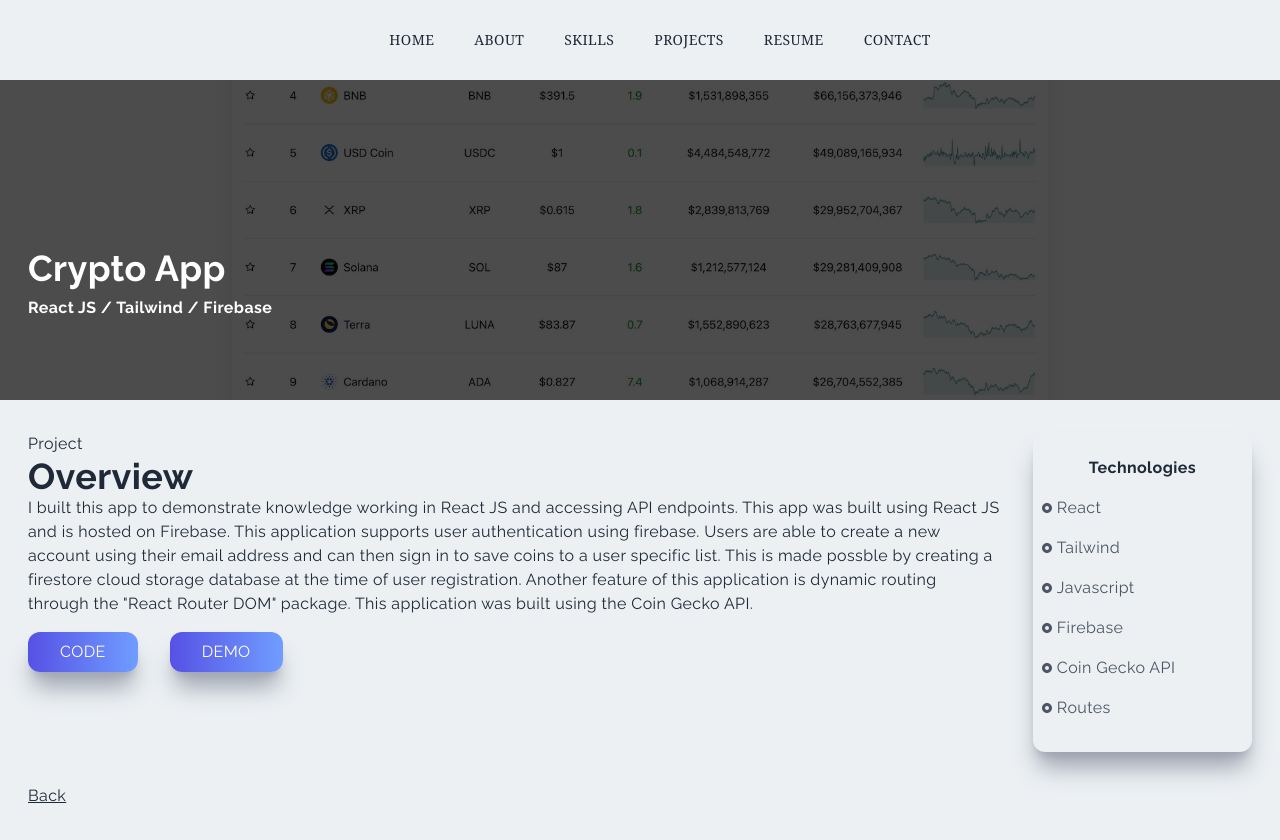
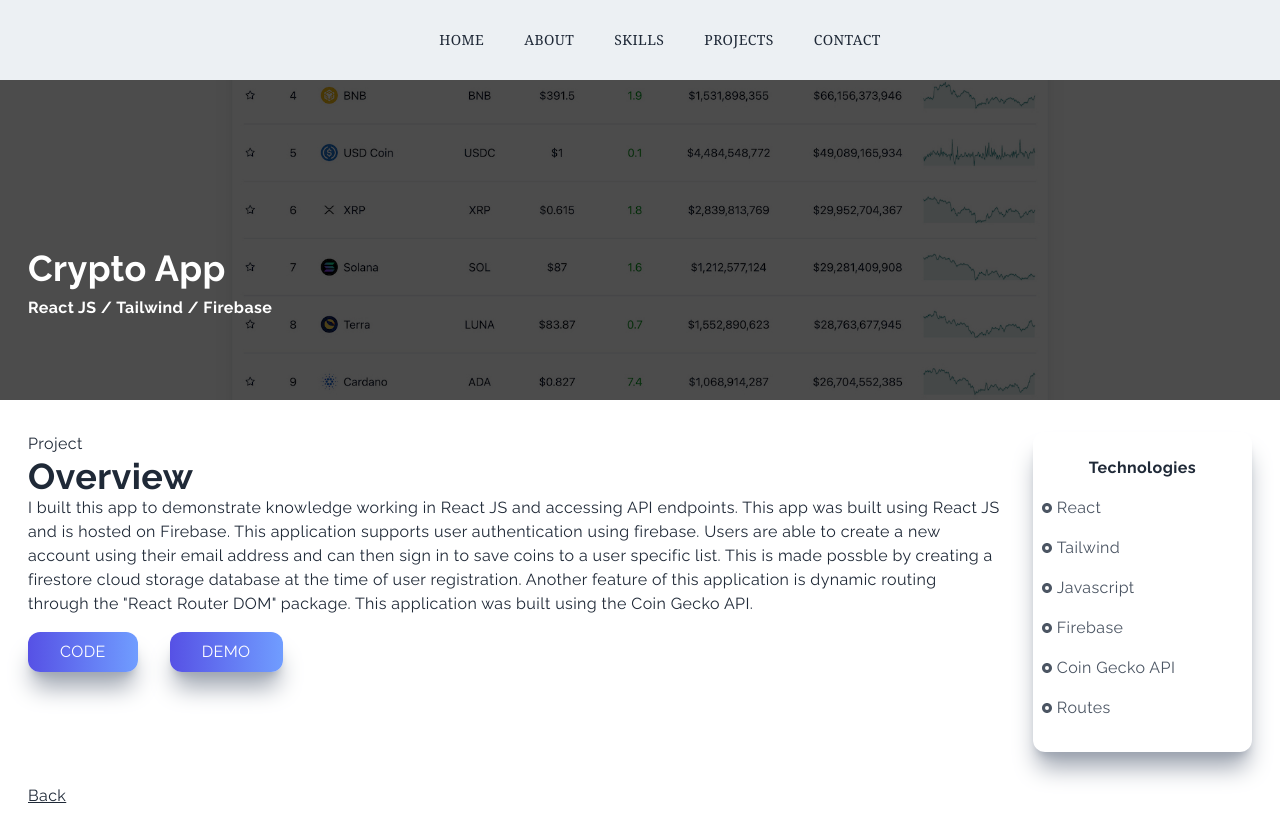
Before and after one commit to samurai71/mark-landeryou-personal-portfolio, a Next.js app: page /crypto in a window 1280 px wide. Built offline with nearby package versions, Linux system fonts and the light colour scheme.

Commit message:
removed resume links and changed the main background to white

```diff
--- a/components/Navbar.jsx
+++ b/components/Navbar.jsx
@@ -84,9 +84,6 @@
               <Link href='/#projects'>Projects</Link>
             </li>
             <li className='ml-10 text-sm uppercase hover:border-b'>
-              <Link href='/resume'>Resume</Link>
-            </li>
-            <li className='ml-10 text-sm uppercase hover:border-b'>
               <Link href='/#contact'>Contact</Link>
             </li>
           </ul>
@@ -158,11 +155,7 @@
                   Projects
                 </li>
               </Link>
-              <Link href='/resume'>
-                <li onClick={() => setNav(false)} className='py-4 text-sm'>
-                  Resume
-                </li>
-              </Link>
+
               <Link href='/#contact'>
                 <li onClick={() => setNav(false)} className='py-4 text-sm'>
                   Contact
@@ -200,14 +193,6 @@
                     <AiOutlineMail />
                   </div>
                 </Link>
-                <Link href='/resume'>
-                  <div
-                    onClick={() => setNav(!nav)}
-                    className='cursor-pointer rounded-full p-3 shadow-lg shadow-gray-400 duration-300 ease-in hover:scale-105'
-                  >
-                    <BsFillPersonLinesFill />
-                  </div>
-                </Link>
               </div>
             </div>
           </div>
--- a/styles/globals.css
+++ b/styles/globals.css
@@ -1,7 +1,6 @@
 @tailwind base;
 @tailwind components;
 @tailwind utilities;
-
 
 @import url('https://fonts.googleapis.com/css2?family=Raleway:wght@100;200;300;400;500;600;700;800;900&display=swap');
 
@@ -12,26 +11,31 @@
 
 @layer base {
   body {
-    @apply bg-[#ecf0f3] text-[#1f2937] tracking-wide
+    @apply bg-[#FFFFFF] tracking-wide text-[#1f2937];
   }
 
-  h1, h2, h3, h4, h5, h6 {
-    @apply font-bold
+  h1,
+  h2,
+  h3,
+  h4,
+  h5,
+  h6 {
+    @apply font-bold;
   }
 
   h1 {
-    @apply text-4xl sm:text-5xl md:text-6xl font-[Raleway]
+    @apply font-[Raleway] text-4xl sm:text-5xl md:text-6xl;
   }
 
   h2 {
-    @apply text-3xl sm:text-4xl
+    @apply text-3xl sm:text-4xl;
   }
 
   li {
-    @apply cursor-pointer
+    @apply cursor-pointer;
   }
 
   button {
-    @apply shadow-xl shadow-gray-400 rounded-xl uppercase bg-gradient-to-r from-[#5651e5] to-[#709dff] text-white
+    @apply rounded-xl bg-gradient-to-r from-[#5651e5] to-[#709dff] uppercase text-white shadow-xl shadow-gray-400;
   }
 }
```
